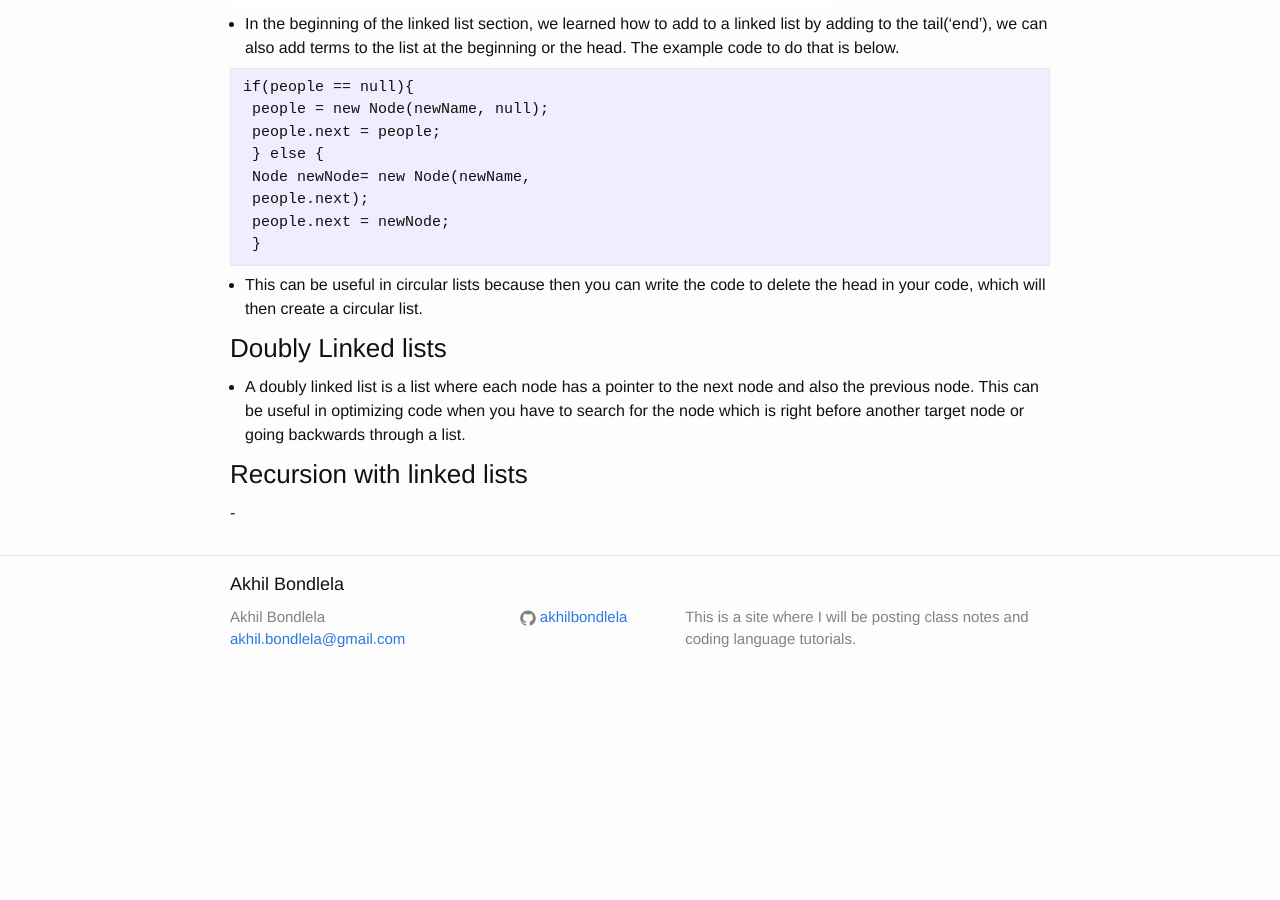
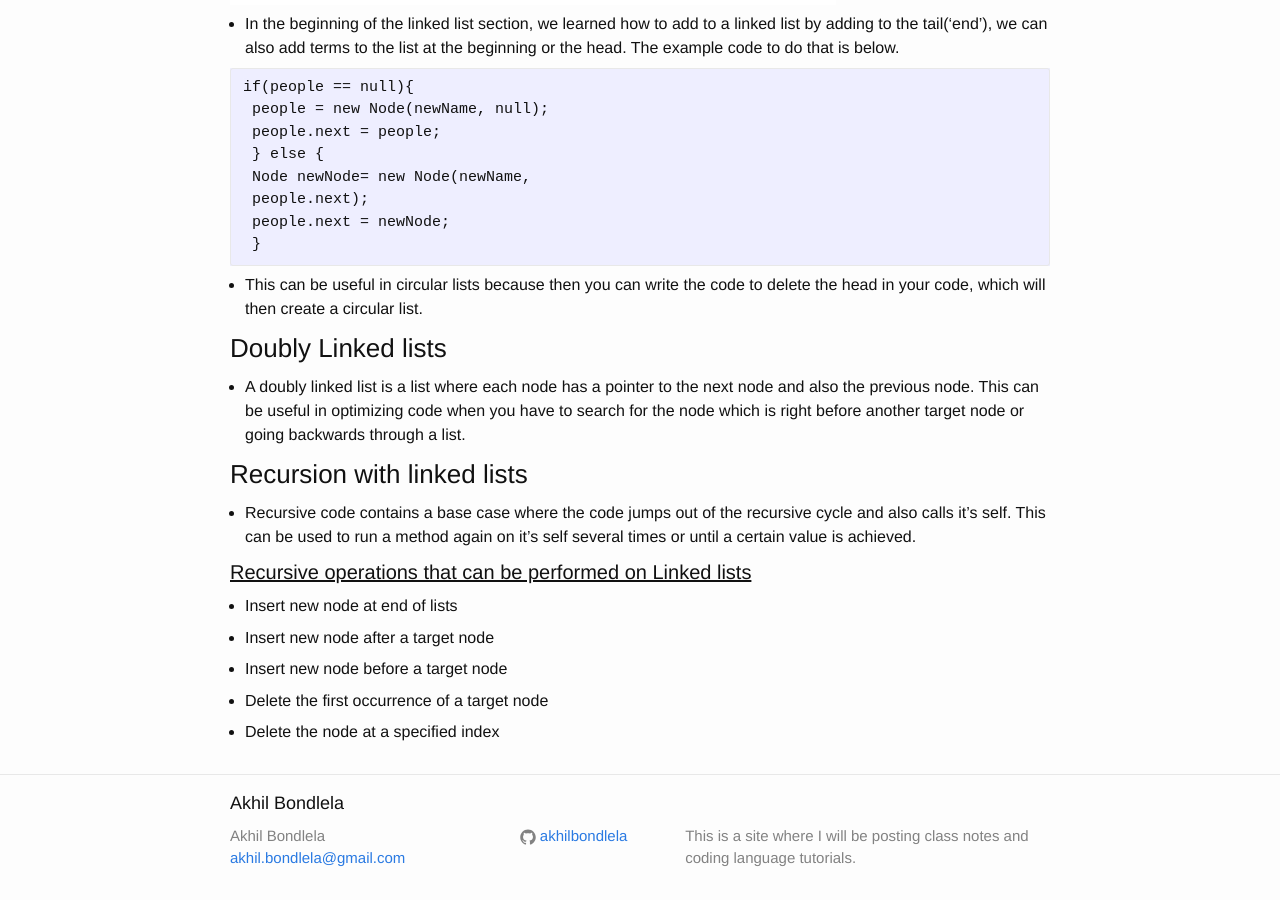
Before and after one commit to akhilbond/akhilbond.github.io, a Jekyll site: the page built from Courses/Data_Structures/notes.md, in a window 1280 px wide and 900 px high, scrolled down 6974 px. Built offline with Jekyll 4.4.1, drawn with Linux system fonts in a browser that asks for light colours; formulas are drawn with MathJax 3; before the commit the page ends 7655 px from its top, so only the background shows below that.

Commit message:
Data Structures Updates

```diff
--- a/Courses/Data_Structures/notes.md
+++ b/Courses/Data_Structures/notes.md
@@ -321,4 +321,16 @@ if(people == null){
 
 ### Recursion with linked lists
 
--
+- Recursive code contains a base case where the code jumps out of the recursive cycle and also calls it's self. This can be used to run a method again on it's self several times or until a certain value is achieved.
+
+<h4><u>Recursive operations that can be performed on Linked lists</u></h4>
+
+- Insert new node at end of lists
+
+- Insert new node after a target node
+
+- Insert new node before a target node
+
+- Delete the first occurrence of a target node
+
+- Delete the node at a specified index
```
